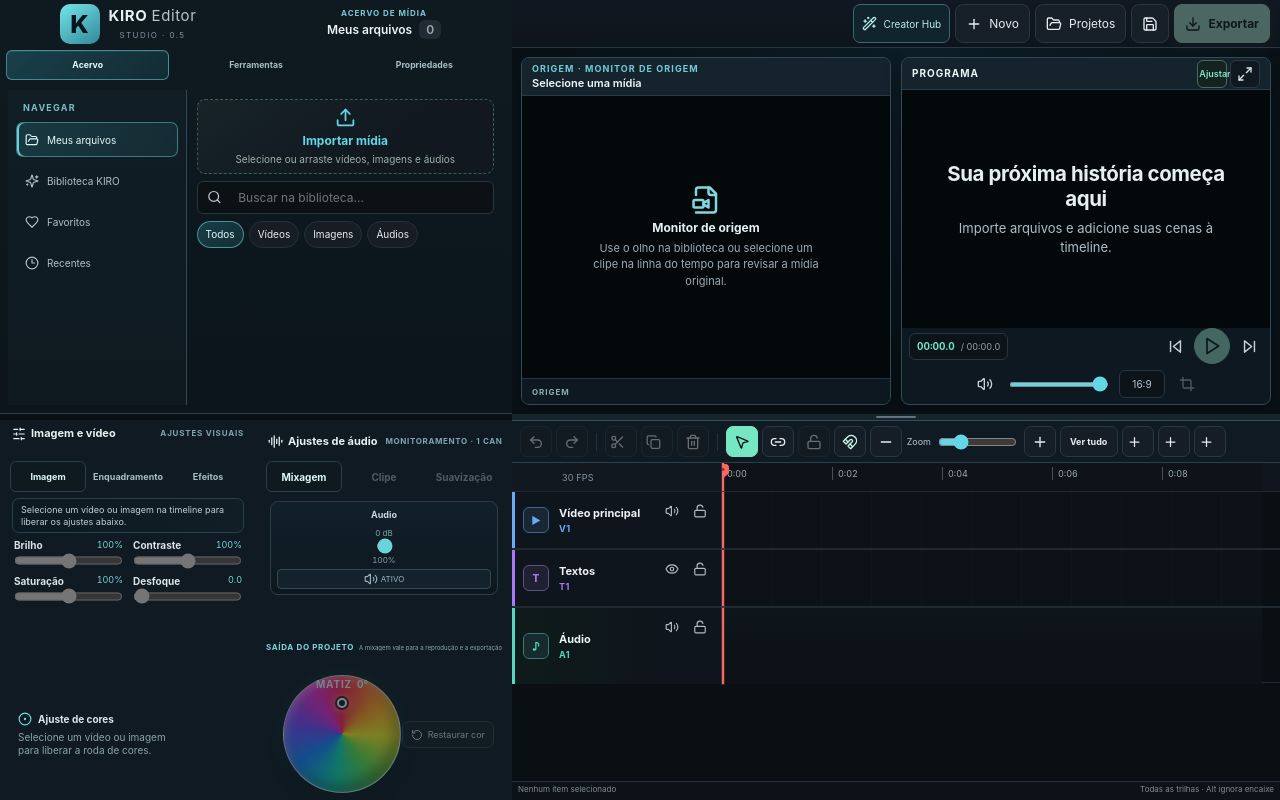
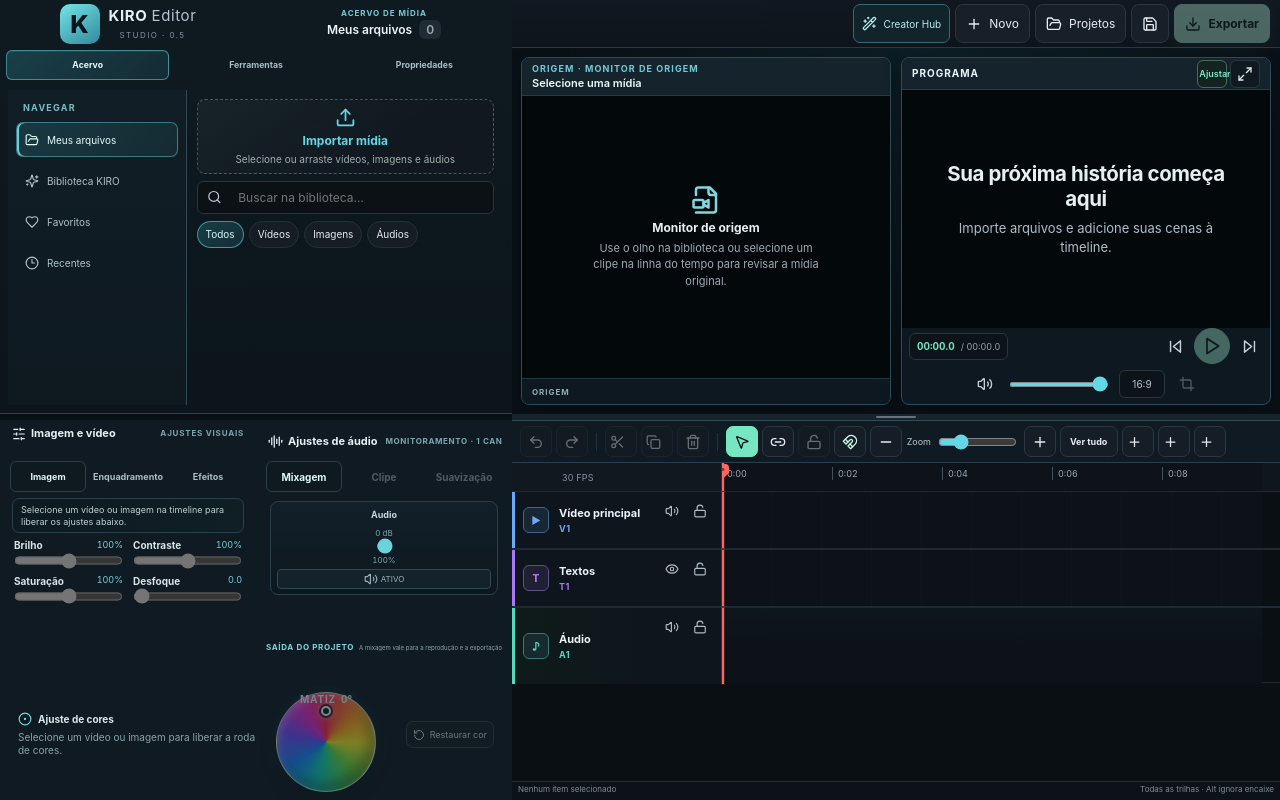
Before and after one commit to kiroaventureiro/kiro-editor, a React (Vite) app: page / in a window 1280 px wide. Built offline with nearby package versions, Linux system fonts and the light colour scheme.

Commit message:
Organiza roda e controles em três colunas

```diff
--- a/src/styles/desktop-program-monitor-v4.css
+++ b/src/styles/desktop-program-monitor-v4.css
@@ -1981,3 +1981,84 @@
     grid-template-columns: minmax(0,1fr) 112px minmax(0,1fr) !important;
   }
 }
+
+
+@media (min-width: 851px) {
+  .workspace-control-dock > .workspace-dock-color .color-wheel-control {
+    position: relative !important;
+    display: grid !important;
+    grid-template-columns: minmax(0,1fr) 112px 104px !important;
+    grid-template-rows: 1fr !important;
+    align-items: center !important;
+    justify-content: stretch !important;
+    gap: 8px !important;
+    width: 100% !important;
+    max-width: none !important;
+    margin: 0 !important;
+  }
+
+  .workspace-control-dock > .workspace-dock-color .color-wheel {
+    position: relative !important;
+    grid-column: 2 !important;
+    grid-row: 1 !important;
+    left: auto !important;
+    top: auto !important;
+    justify-self: center !important;
+    align-self: center !important;
+    width: 100px !important;
+    height: 100px !important;
+    margin: 16px 0 0 !important;
+    transform: none !important;
+  }
+
+  .workspace-control-dock > .workspace-dock-color .color-wheel-center {
+    top: 0 !important;
+    bottom: auto !important;
+    left: 50% !important;
+    transform: translateX(-50%) !important;
+  }
+
+  .workspace-control-dock > .workspace-dock-color .color-wheel-copy {
+    position: static !important;
+    grid-column: 1 / 4 !important;
+    grid-row: 1 !important;
+    display: grid !important;
+    grid-template-columns: minmax(0,1fr) 112px 104px !important;
+    grid-template-rows: auto auto !important;
+    align-items: center !important;
+    gap: 5px 8px !important;
+    width: 100% !important;
+    height: 100% !important;
+    padding: 0 !important;
+    transform: none !important;
+  }
+
+  .workspace-control-dock > .workspace-dock-color .color-wheel-title,
+  .workspace-control-dock > .workspace-dock-color .color-wheel-copy p {
+    grid-column: 1 !important;
+    min-width: 0 !important;
+    text-align: left !important;
+  }
+
+  .workspace-control-dock > .workspace-dock-color .color-wheel-title { grid-row: 1 !important; }
+  .workspace-control-dock > .workspace-dock-color .color-wheel-copy p { grid-row: 2 !important; }
+
+  .workspace-control-dock > .workspace-dock-color .color-wheel-copy button {
+    position: static !important;
+    grid-column: 3 !important;
+    grid-row: 1 / 3 !important;
+    justify-self: end !important;
+    align-self: center !important;
+    min-width: 0 !important;
+    padding-inline: 6px !important;
+    transform: none !important;
+  }
+}
+
+@media (min-width: 851px) and (max-height: 760px) {
+  .workspace-control-dock > .workspace-dock-color .color-wheel-control,
+  .workspace-control-dock > .workspace-dock-color .color-wheel-copy {
+    grid-template-columns: minmax(0,1fr) 108px 100px !important;
+  }
+  .workspace-control-dock > .workspace-dock-color .color-wheel { width:96px !important; height:96px !important; }
+}
```
